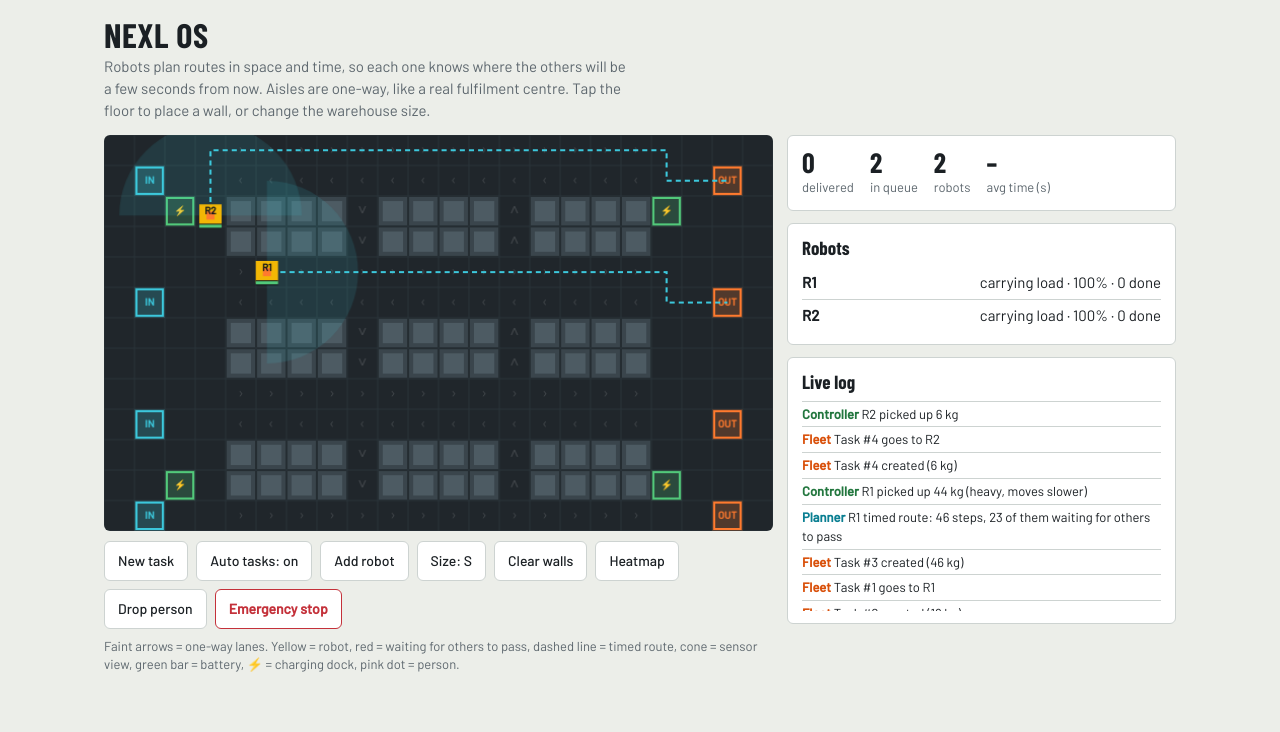
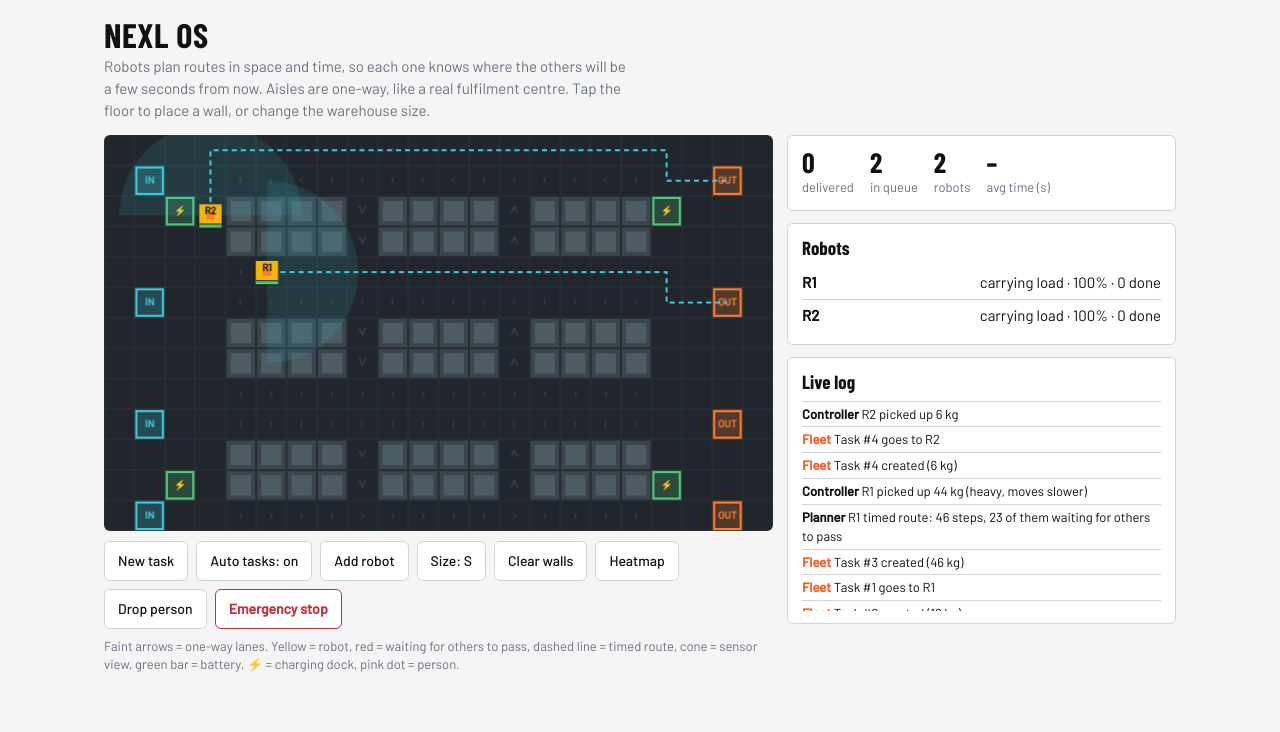
Before and after one commit to foundernexl-svg/NEXL-OS, a plain HTML site: page index.html in a window 1280 px wide. Drawn offline with nearby package versions, Linux system fonts and the light colour scheme.

Commit message:
Update CSS variables for light and dark themes

```diff
--- a/index.html
+++ b/index.html
@@ -4,7 +4,7 @@
 <title>NEXL OS – warehouse robot simulator</title>
 <link rel="stylesheet" href="https://fonts.googleapis.com/css2?family=Barlow+Condensed:wght@600;700&family=Barlow:wght@400;500&display=swap">
 <style>
-:root{--bg:#eceee9;--ink:#1b2024;--mut:#5d676e;--card:#fff;--line:#cdd3d1;--or:#d9500a;--cy:#0b7f92;--rd:#c4313a;--gn:#23773f;box-sizing:border-box;padding-top:env(safe-area-inset-top,0px);padding-bottom:env(safe-area-inset-bottom,0px)}
+:root{--bg:#f5f5f5;--ink:#111111;--mut:#6b7280;--card:#ffffff;--line:#d1d5db;--or:#ff5a1f;--cy:#111111;--rd:#c4313a;--gn:#111111;;box-sizing:border-box;padding-top:env(safe-area-inset-top,0px);padding-bottom:env(safe-area-inset-bottom,0px)}
 @media (prefers-color-scheme:dark){:root:not([data-theme="light"]){--bg:#14181b;--ink:#e8ebe6;--mut:#9aa5ab;--card:#1c2226;--line:#2e373c;--or:#ff7a2e;--cy:#3cc8dc;--rd:#ff6b73;--gn:#52c97a;color-scheme:dark}}
 :root[data-theme="dark"]{--bg:#14181b;--ink:#e8ebe6;--mut:#9aa5ab;--card:#1c2226;--line:#2e373c;--or:#ff7a2e;--cy:#3cc8dc;--rd:#ff6b73;--gn:#52c97a;color-scheme:dark}
 html{scroll-padding-top:env(safe-area-inset-top,0px)}
```
